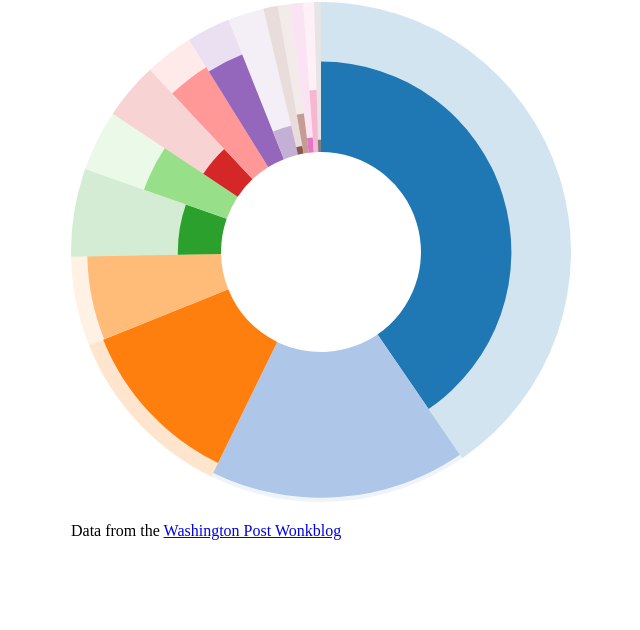
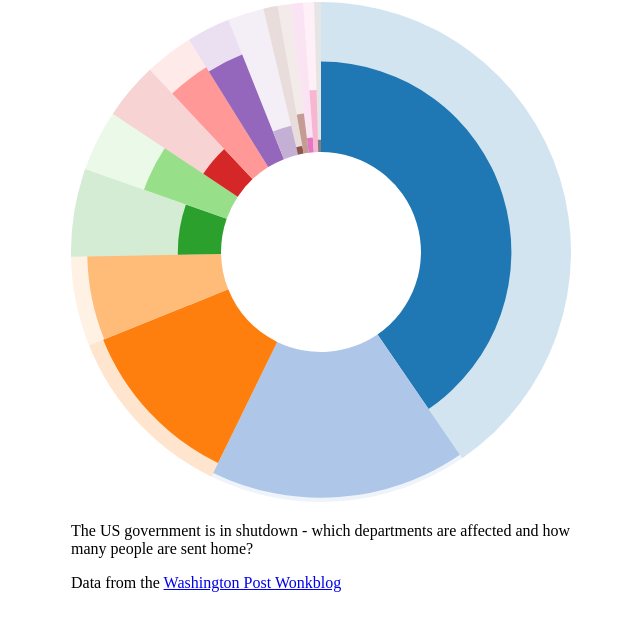
Before and after one commit to mihi-tr/us-shutdown, a plain HTML site: page index.html in a window 1280 px wide. Shown: the part 78-708 px from the top of the page, without its empty margins (319-959 px from the left). Drawn offline with Linux system fonts and the light colour scheme; a web font is replaced by a local one.

Commit message:
more text

```diff
--- a/index.html
+++ b/index.html
@@ -45,9 +45,13 @@ switch body > div{
 <div id="graph">
 </div>
 
+<p>The US government is in shutdown -
+which departments are affected and how many people are sent home?</p>
+
 <p>Data from the <a
 href="http://www.washingtonpost.com/blogs/wonkblog/wp/2013/09/30/absolutely-everything-you-need-to-know-about-how-the-government-shutdown-will-work/?tid=pm_business_pop">Washington
 Post Wonkblog</a></p>
+
 <script src="vendor/js/d3.v3.min.js"></script>
 <script src="vendor/js/underscore-min.js"></script>
 <script>
```
